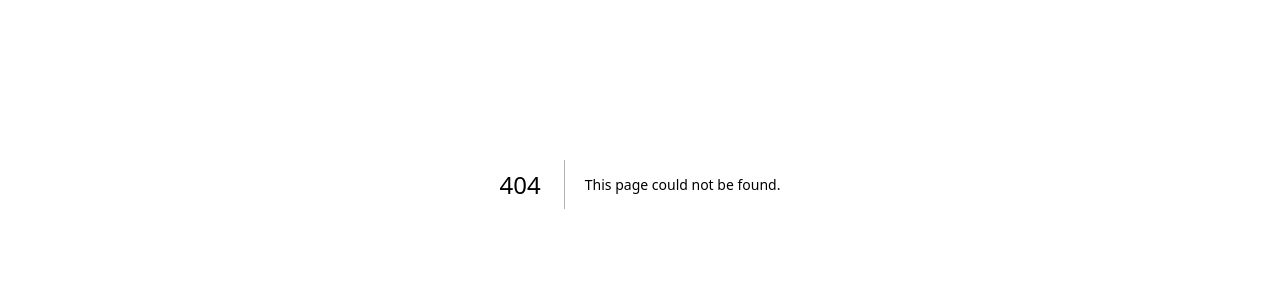
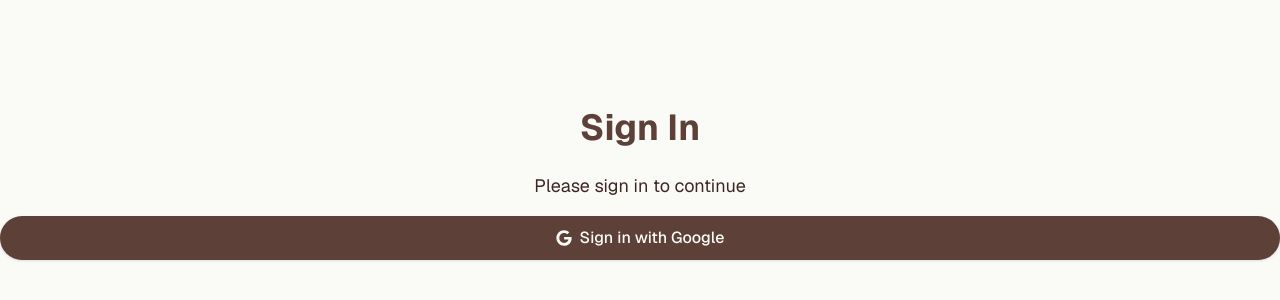
Before and after one commit to liv-lauflove/booking-villa, a Next.js app: page /SignIn in a window 1280 px wide. Before the commit this address had no page. Shown: the part 216-516 px from the top of the page. Built offline with nearby package versions, Linux system fonts and the light colour scheme.

Commit message:
feat: setup nextauth and google login

```diff
--- /dev/null
+++ b/app/SignIn/page.tsx
@@ -0,0 +1,11 @@
+import { LoginButton } from "@/components/LoginButton";
+
+export default function SignInPage() {
+    return (
+        <div className="flex flex-col items-center justify-center min-h-screen bg-background">
+            <h1 className="text-4xl font-bold mb-6 text-primary">Sign In</h1>
+            <p className="text-lg mb-4 text-foreground">Please sign in to continue</p>
+            <LoginButton />
+        </div>
+    )
+}
--- /dev/null
+++ b/app/api/auth/[...nextauth]/route.ts
@@ -0,0 +1,2 @@
+import { handlers } from "@/auth" // Referring to the auth.ts we just created
+export const { GET, POST } = handlers
--- /dev/null
+++ b/auth.ts
@@ -0,0 +1,10 @@
+import NextAuth from "next-auth"
+import Google from "next-auth/providers/google"
+
+export const { handlers, signIn, signOut, auth } = NextAuth({
+  providers: [Google],
+  session: {strategy:"jwt"},
+  pages:{
+    signIn:"/SignIn"
+  }
+});
--- /dev/null
+++ b/components/LoginButton.tsx
@@ -0,0 +1,18 @@
+"use client";
+
+import { FaGoogle } from "react-icons/fa6";
+import { signIn } from "next-auth/react";
+
+export function LoginButton({ className }: { className?: string }) {
+    return (
+        <button
+            onClick={() => signIn("google", { callbackUrl: "/" })}
+            className={`flex items-center justify-center gap-2 w-full bg-primary text-primary-foreground hover:bg-primary/90 rounded-full px-6 py-2.5 font-medium shadow-sm transition-colors ${className || ""}`}
+        >
+            <FaGoogle className="w-4 h-4" />
+            Sign in with Google
+        </button>
+    )
+}
+
+export default LoginButton;
--- a/package.json
+++ b/package.json
@@ -15,8 +15,10 @@
     "framer-motion": "^12.42.2",
     "lucide-react": "^1.25.0",
     "next": "16.2.10",
+    "next-auth": "^5.0.0-beta.31",
     "react": "19.2.4",
     "react-dom": "19.2.4",
+    "react-icons": "^5.7.0",
     "shadcn": "^4.13.1",
     "tailwind-merge": "^3.6.0",
     "tw-animate-css": "^1.4.0"
```
Also changed, not shown: 1 other file (tests, documents, lock files or other folders).
